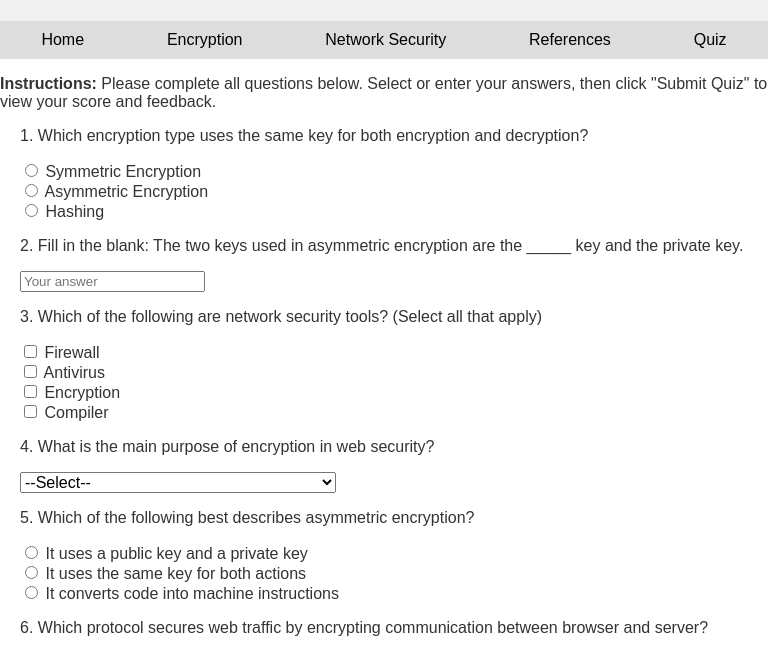
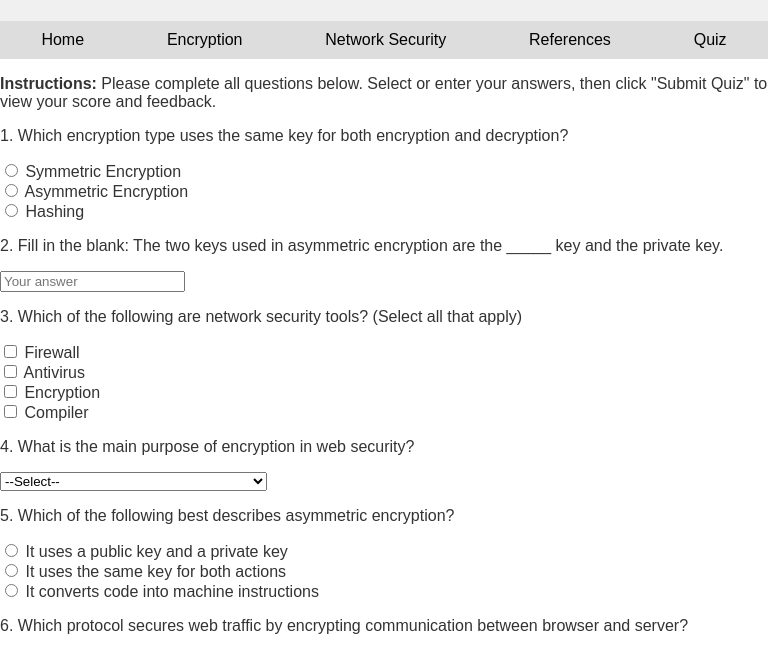
Before and after one commit to tmoulto2/tmoulto2.github.io, a plain HTML site: page quiz.html in a window 768 px wide. Shown: the part 99-749 px from the top of the page. Drawn offline with Linux system fonts and the light colour scheme.

Commit message:
Milestone Project 3.3
Undo

```diff
--- a/style.css
+++ b/style.css
@@ -185,22 +185,3 @@ img {
     padding: 0 10px;
   }
 }
-
-/* Tablet view improvements (portrait and landscape) */
-@media (min-width: 601px) and (max-width: 1024px) {
-  input[type="radio"],
-  input[type="checkbox"],
-  select,
-  button,
-  label {
-    font-size: 1rem; /* Ensure larger text for form labels/options */
-  }
-
-  form {
-    padding: 0 20px;
-  }
-
-  table, th, td {
-    font-size: 1rem; /* Improve table readability */
-  }
-}
```
